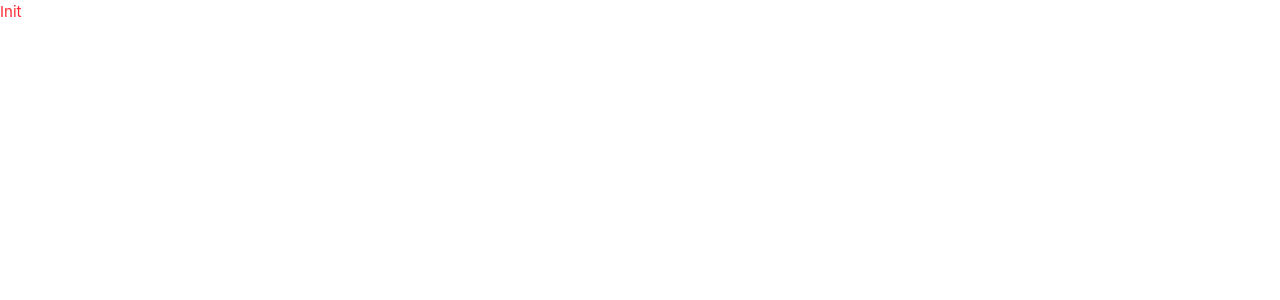
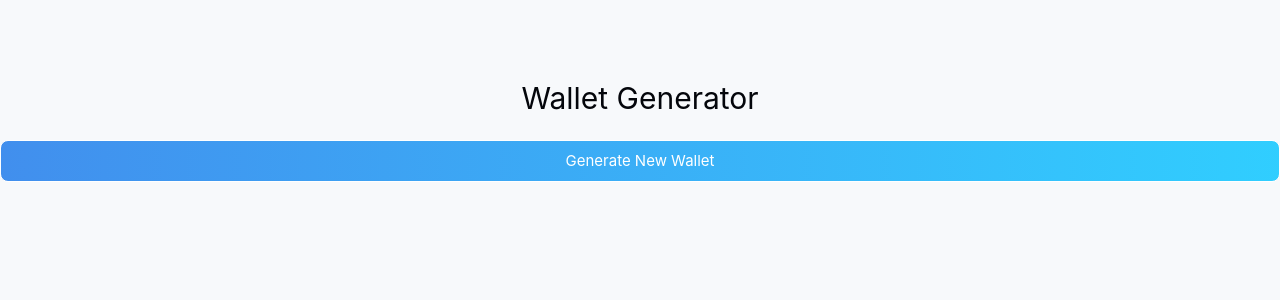
Before and after one commit to roma-marshall/ton-batch-wallet, a Vue app: page / in a window 1280 px wide. Shown: the top 300 px of the page. Built offline with nearby package versions, Linux system fonts and the light colour scheme.

Commit message:
Generate mnemonic feature

```diff
--- a/src/App.vue
+++ b/src/App.vue
@@ -1,9 +1,41 @@
 <template>
-  <div>
-    <h1 class="text-red-500">Init</h1>
+  <div class="min-h-screen bg-[#F7F9FB]">
+    <div class="container mx-auto py-20">
+      <h1 class="text-3xl font-semibold text-center text-[#04060b] !mb-6">Wallet Generator</h1>
+
+      <div class="mt-6">
+        <button
+            @click="generateKeys"
+            class="text-white shadow-brand cursor-pointer border rounded-lg py-2 px-4 w-full bg-linear-to-r from-[#2D83EC]/90 to-[#1AC9FF]/90 hover:from-[#2D83EC] hover:to-[#1AC9FF] transition duration-300"
+        >
+          Generate New Wallet
+        </button>
+      </div>
+    </div>
+
+    <div class="container mx-auto">
+      <div v-if="mnemonics.length > 0" class="mb-4">
+        <p class="text-xl text-[#191f2f]">Mnemonic Phrase</p>
+        <p class="text-base text-[#728a96]">{{ mnemonics.join(" ") }}</p>
+      </div>
+    </div>
   </div>
 </template>
 
 <script setup lang="ts">
+import { ref } from 'vue'
+import { mnemonicNew } from '@ton/crypto'
 
+// Reactive variables
+const mnemonics = ref<string[]>([])
+
+// Function to generate wallet keys
+const generateKeys = async () => {
+  try {
+    // Generate mnemonic
+    mnemonics.value = await mnemonicNew()
+  } catch (error) {
+    console.error('Error generating wallet:', error)
+  }
+}
 </script>
--- a/src/assets/base.css
+++ b/src/assets/base.css
@@ -54,7 +54,6 @@
 *::before,
 *::after {
   box-sizing: border-box;
-  margin: 0;
   font-weight: normal;
 }
 
```
